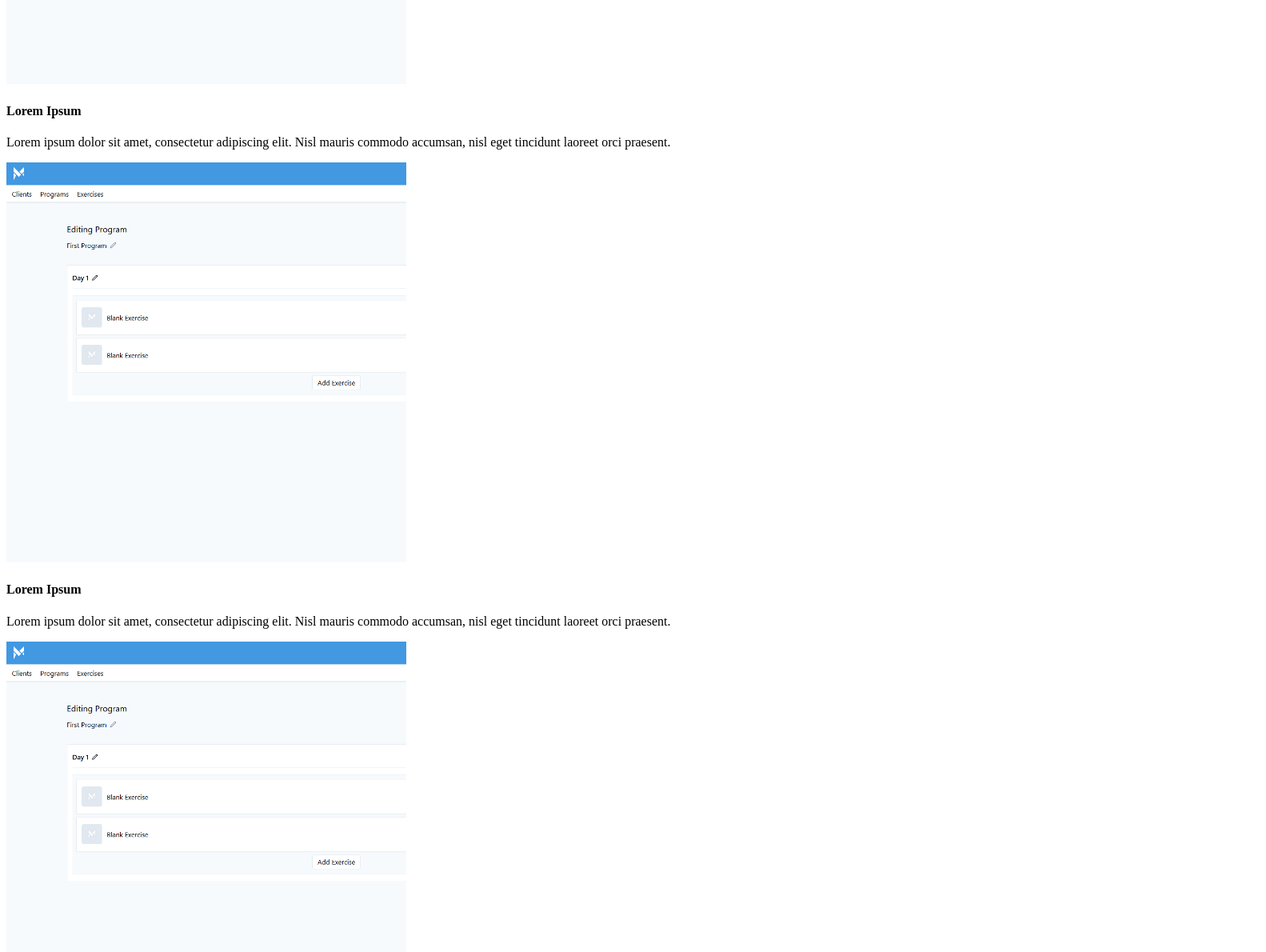
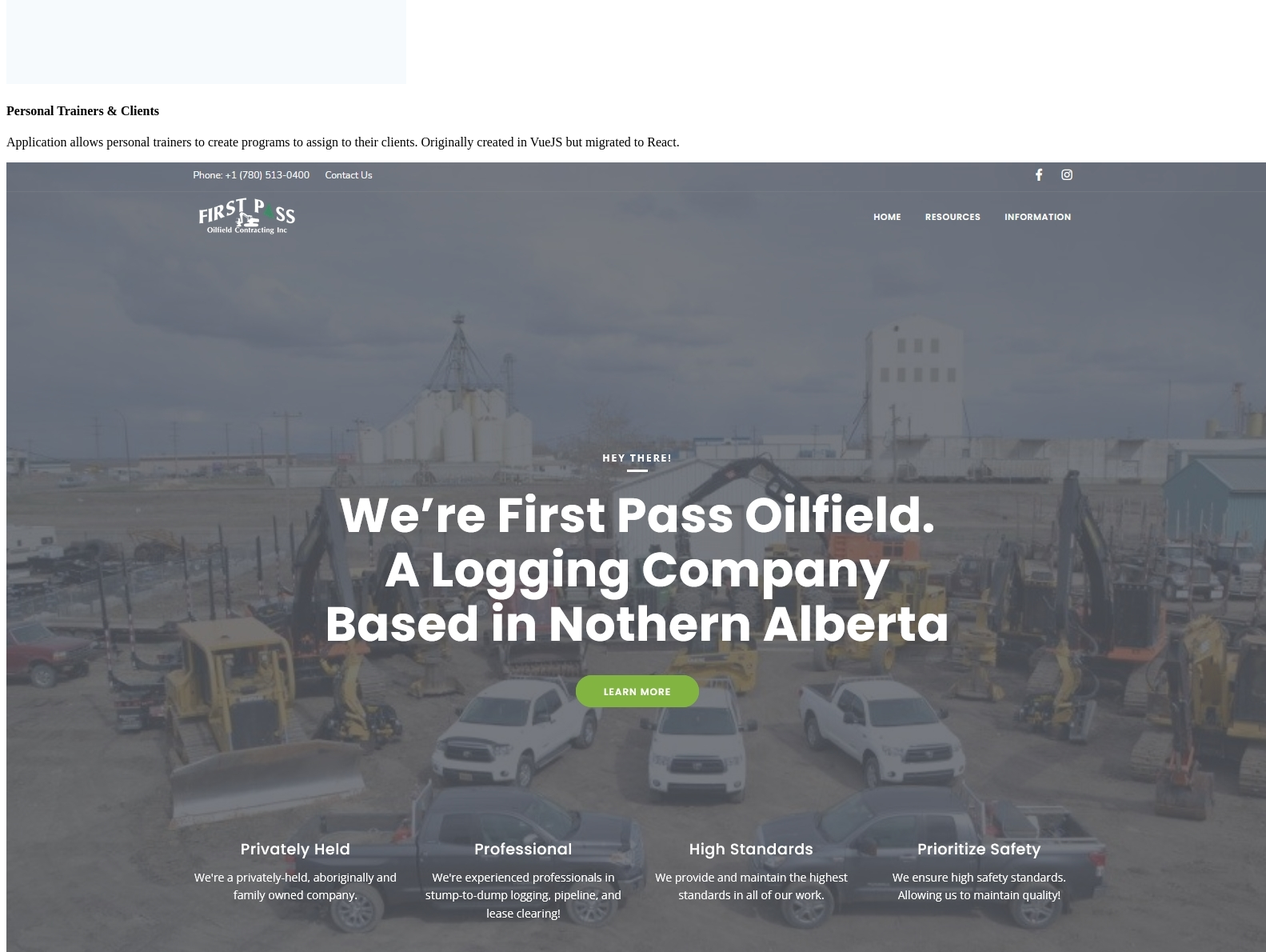
Before and after one commit to callmeshades/PersonalWebsite, a Next.js app: page / in a window 1280 px wide. Shown: the part 1620-2810 px from the top of the page at 80% size, 1583 px wide, since content can reach past the window. Built offline with nearby package versions, Linux system fonts and the light colour scheme.

Commit message:
Added Some Project Data

```diff
--- a/components/AllProjects.tsx
+++ b/components/AllProjects.tsx
@@ -8,9 +8,27 @@ export default function AllProjects() {
             <h2 className="font-bold text-2xl mb-6">All Projects (1)</h2>
 
             <div className="grid grid-cols-1 md:grid-cols-2 lg:grid-cols-3 gap-x-8 gap-y-8">
-                <ProjectCard bgImage="fitness-1.jpg" />
-                <ProjectCard bgImage="fitness-1.jpg" />
-                <ProjectCard bgImage="fitness-1.jpg" />
+                <ProjectCard
+                    bgImage="fitness-1.jpg"
+                    name="Personal Trainers & Clients"
+                    description={`
+                        Application allows personal trainers to create programs to assign to their clients. Originally created in VueJS but migrated to React.
+                    `}
+                />
+                <ProjectCard
+                    bgImage="first-pass.jpg"
+                    name="First Pass Oilfield Inc"
+                    description={`
+                        The owner of the company had specific requirements and features for their website and in the process we settled on creating a custom CMS.
+                    `}
+                />
+                <ProjectCard
+                    bgImage="alphaready.png"
+                    name="AlphaReady"
+                    description={`
+                        Application allows personal trainers to create programs to assign to their clients. Originally created in VueJS but migrated to React.
+                    `}
+                />
             </div>
         </Container>
     )
--- a/components/PersonalCard.tsx
+++ b/components/PersonalCard.tsx
@@ -4,7 +4,7 @@ import Button from './Button'
 
 export default function PersonalCard() {
     return (
-        <div className="flex flex-col md:flex-row items-center md:items-stretch justify-center h-full gap-x-7 gap-y-5 bg-white py-6 px-8 rounded-lg shadow-xl relative z-10">
+        <div className="flex flex-col md:flex-row items-center md:items-stretch justify-center h-full gap-x-7 gap-y-5 py-6 px-8 rounded-lg relative z-10">
             <div className="w-32 h-32 overflow-hidden rounded-xl">
                 <img
                     src="personal-photo.jpg"
--- a/components/ProjectCard.tsx
+++ b/components/ProjectCard.tsx
@@ -1,34 +1,33 @@
 import React, { useState } from 'react'
-import { Eye } from 'react-feather'
 
 interface Props {
     bgImage: string
     bgAlt?: string
+    name: string
+    description: string
 }
 
-export default function ProjectCard({ bgImage, bgAlt }: Props) {
+export default function ProjectCard({ bgImage, bgAlt, name, description }: Props) {
     const [hovering, setHovering] = useState(false)
 
     return (
         <div
             onMouseEnter={() => setHovering(true)}
             onMouseLeave={() => setHovering(false)}
-            className={`z-1 relative transition-all duration-200 ${hovering ? '-top-2 shadow-lg' : 'top-0 shadow'} rounded bg-white overflow-hidden w-full cursor-pointer select-none`}>
+            className={`z-1 relative transition-all duration-200 ${hovering ? '-top-1 shadow-lg' : 'top-0 shadow'} rounded bg-white overflow-hidden w-full cursor-pointer select-none`}>
             <div className="relative">
                 <div className="overflow-hidden h-48 border-b border-gray-200 z-0">
                     <img
                         src={bgImage}
-                        alt={bgAlt}
+                        alt={bgAlt ? bgAlt : ''}
                         className="object-cover object-left-top w-full"
                     />
                 </div>
             </div>
             {/* Content Section */}
-            <div className="py-3 px-4">
-                <h4 className="font-bold text-xl mb-2">Lorem Ipsum</h4>
-                <p className="leading-relaxed text-base">
-                    Lorem ipsum dolor sit amet, consectetur adipiscing elit. Nisl mauris commodo accumsan, nisl eget tincidunt laoreet orci praesent.
-                </p>
+            <div className="py-4 px-4">
+                <h4 className="font-bold text-xl mb-2">{name}</h4>
+                <p className="leading-relaxed text-base">{description}</p>
             </div>
         </div>
     )
```
Also changed, not shown: public/alphaready.png (added), public/first-pass.jpg (added).
